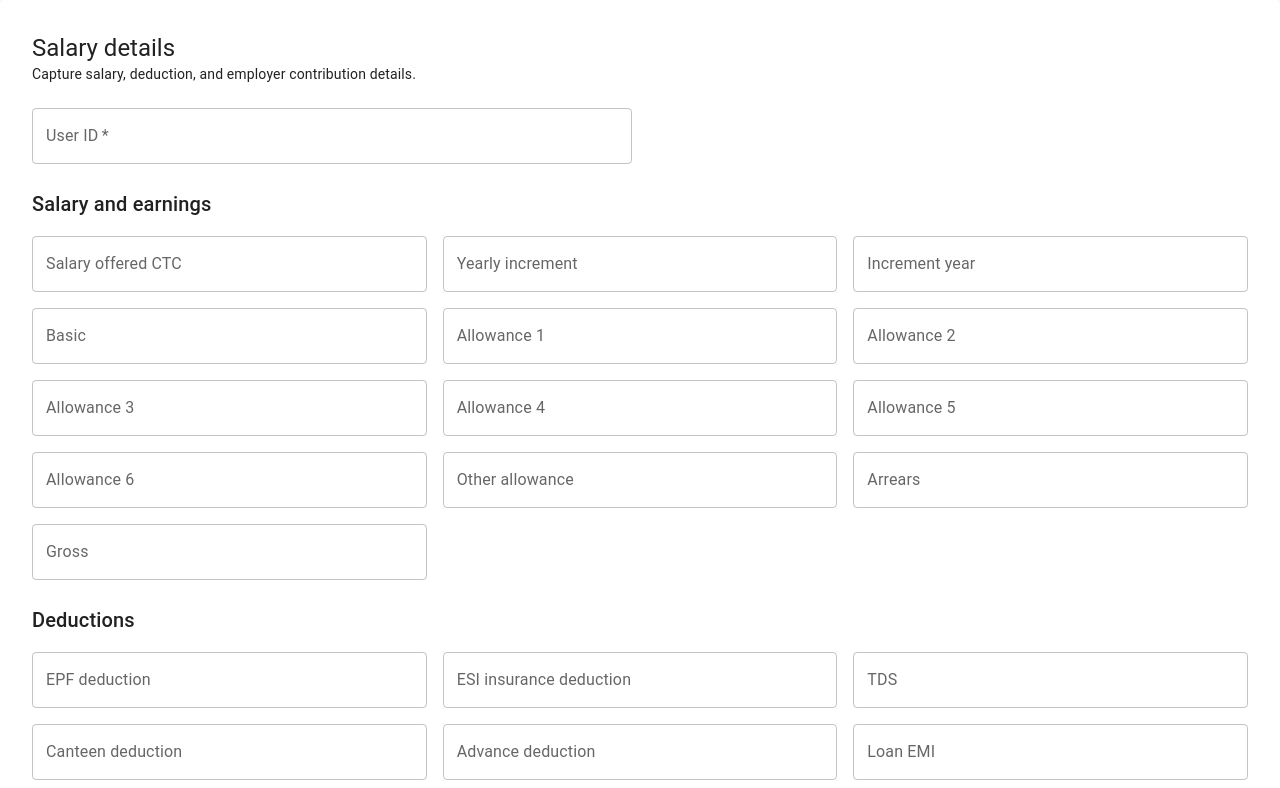
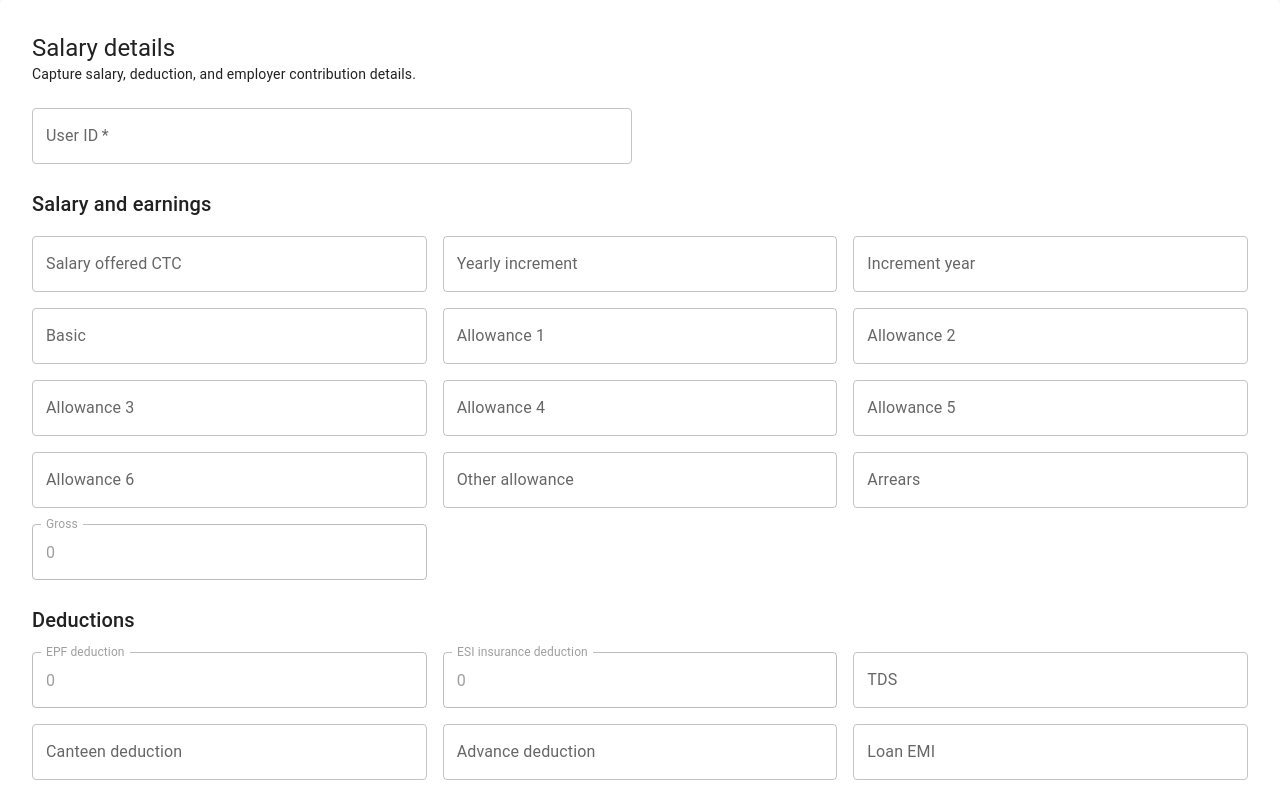
Before and after one commit to navashaka/Projecto, a React (Vite) app in the folder frontend/: page /salary/create in a window 1280 px wide. Shown: the top 788 px of the page. Built offline with nearby package versions, Linux system fonts and the light colour scheme.

Commit message:
Add automatic salary calculations

```diff
--- a/frontend/src/modules/admin/AdminResourcePage.tsx
+++ b/frontend/src/modules/admin/AdminResourcePage.tsx
@@ -26,6 +26,17 @@ import type { AdminField, AdminRecord, AdminResource } from './types'
 
 type FormValue = string | number | boolean | undefined
 type FormValues = Record<string, FormValue>
+
+const salaryCalculatedFields = new Set([
+	'gross',
+	'epf_deduction',
+	'esi_insurance_deduction',
+	'total_deductions',
+	'net_salary',
+	'epf_employer_share',
+	'esi_employer_share',
+	'total_ctc',
+])
 
 function defaultValues(resource: AdminResource): FormValues {
 	return Object.fromEntries(
@@ -56,6 +67,118 @@ function displayValue(value: unknown) {
 	}
 
 	return String(value)
+}
+
+function roundValue(value: number) {
+	return Math.round(value)
+}
+
+function getNumber(values: FormValues, name: string) {
+	const value = values[name]
+
+	return typeof value === 'number' && !Number.isNaN(value)
+		? value
+		: 0
+}
+
+function calculateSalary(values: FormValues): FormValues {
+	const basic = getNumber(values, 'basic')
+
+	const allowances =
+		getNumber(values, 'allowance1') +
+		getNumber(values, 'allowance2') +
+		getNumber(values, 'allowance3') +
+		getNumber(values, 'allowance4') +
+		getNumber(values, 'allowance5') +
+		getNumber(values, 'allowance6') +
+		getNumber(values, 'other_allowance')
+
+	// Basic + allowances = Gross
+	const gross = roundValue(basic + allowances)
+
+	// Employee EPF = 12% of Basic
+	const epfDeduction = roundValue(basic * 0.12)
+
+	// Employee ESI = 0.75% of Gross when Gross <= 21000
+	const esiDeduction =
+		gross <= 21000 ? roundValue(gross * 0.0075) : 0
+
+	const tds = getNumber(values, 'tds')
+	const canteenDeduction = getNumber(values, 'canteen_deduction')
+	const advanceDeduction = getNumber(values, 'advance_deduction')
+	const loanEmi = getNumber(values, 'loan_emi')
+	const otherDeduction = getNumber(values, 'other_deduction')
+
+	// Total deductions
+	const totalDeductions = roundValue(
+		epfDeduction +
+			esiDeduction +
+			tds +
+			canteenDeduction +
+			advanceDeduction +
+			loanEmi +
+			otherDeduction,
+	)
+
+	// Gross - total deductions = Net salary
+	const netSalary = roundValue(gross - totalDeductions)
+
+	// Employer EPF = 3.67% of Basic
+	const employerEpf = roundValue(basic * 0.0367)
+
+	// Employer EPS = 8.33% of Basic
+	// No separate EPS DB field exists, so include it directly in Total CTC.
+	const employerEps = roundValue(basic * 0.0833)
+
+	// Employer ESI = 3.25% of Gross when Gross <= 21000
+	const employerEsi =
+		gross <= 21000 ? roundValue(gross * 0.0325) : 0
+
+	const insuranceEmployerShare = getNumber(
+		values,
+		'insurance_employer_share',
+	)
+
+	const transportAllowance = getNumber(
+		values,
+		'transport_allowance',
+	)
+
+	const canteenAllowance = getNumber(
+		values,
+		'canteen_allowance',
+	)
+
+	const bonus = getNumber(values, 'bonus')
+
+	const otherEmployerContribution = getNumber(
+		values,
+		'other_employer_contribution',
+	)
+
+	// CTC = Gross + employer contributions + bonus + other contributions
+	const totalCtc = roundValue(
+		gross +
+			employerEpf +
+			employerEps +
+			employerEsi +
+			insuranceEmployerShare +
+			transportAllowance +
+			canteenAllowance +
+			bonus +
+			otherEmployerContribution,
+	)
+
+	return {
+		gross,
+		epf_deduction: epfDeduction,
+		esi_insurance_deduction: esiDeduction,
+		total_deductions: totalDeductions,
+		net_salary: netSalary,
+		epf_employer_share: employerEpf,
+		esi_employer_share: employerEsi,
+		total_ctc: totalCtc,
+	}
 }
 
 function AdminResourcePage() {
@@ -125,6 +248,8 @@ function AdminResourcePage() {
 		)
 	}
 
+	const isSalaryDetails = resource.key === 'salary-details'
+
 	const openAdd = () => {
 		setEditingRecord(null)
 		setFormValues(defaultValues(resource))
@@ -157,6 +282,13 @@ function AdminResourcePage() {
 		field: AdminField,
 		value: string,
 	) => {
+		if (
+			isSalaryDetails &&
+			salaryCalculatedFields.has(field.name)
+		) {
+			return
+		}
+
 		let parsedValue: FormValue
 
 		if (field.kind === 'number') {
@@ -168,19 +300,41 @@ function AdminResourcePage() {
 			parsedValue = value
 		}
 
-		setFormValues((current) => ({
+		setFormValues((current) => {
+			const updatedValues = {
 				...current,
 				[field.name]: parsedValue,
-		}))
+			}
+
+			if (isSalaryDetails) {
+				return {
+					...updatedValues,
+					...calculateSalary(updatedValues),
+				}
+			}
+
+			return updatedValues
+		})
 	}
 
 	const saveRecord = async () => {
+		let valuesToSave = formValues
+
+		if (isSalaryDetails) {
+			valuesToSave = {
+				...formValues,
+				...calculateSalary(formValues),
+			}
+
+			setFormValues(valuesToSave)
+		}
+
 		const missingField = resource.fields.find(
 			(field) =>
 				field.required &&
 				(
-					formValues[field.name] === '' ||
-					formValues[field.name] === undefined
+					valuesToSave[field.name] === '' ||
+					valuesToSave[field.name] === undefined
 				),
 		)
 
@@ -194,8 +348,8 @@ function AdminResourcePage() {
 		const invalidNumber = resource.fields.some(
 			(field) =>
 				field.kind === 'number' &&
-				typeof formValues[field.name] === 'number' &&
-				Number.isNaN(formValues[field.name]),
+				typeof valuesToSave[field.name] === 'number' &&
+				Number.isNaN(valuesToSave[field.name] as number),
 		)
 
 		if (invalidNumber) {
@@ -209,12 +363,12 @@ function AdminResourcePage() {
 			resource.fields
 				.filter(
 					(field) =>
-						formValues[field.name] !== undefined &&
-						formValues[field.name] !== '',
+						valuesToSave[field.name] !== undefined &&
+						valuesToSave[field.name] !== '',
 				)
 				.map((field) => [
 					field.name,
-					formValues[field.name],
+					valuesToSave[field.name],
 				]),
 		)
 
@@ -468,7 +622,14 @@ function AdminResourcePage() {
 						sx={{ pt: 1 }}
 					>
 						{resource.fields.map(
-							(field) => (
+							(field) => {
+								const isCalculated =
+									isSalaryDetails &&
+									salaryCalculatedFields.has(
+										field.name,
+									)
+
+								return (
 									<Grid
 										key={field.name}
 										size={{
@@ -518,6 +679,9 @@ function AdminResourcePage() {
 												] ?? ''
 											}
 											variant="outlined"
+											disabled={
+												isCalculated
+											}
 										>
 											{field.kind ===
 												'boolean' && (
@@ -533,7 +697,8 @@ function AdminResourcePage() {
 											)}
 										</TextField>
 									</Grid>
-							),
+								)
+							},
 						)}
 					</Grid>
 				</DialogContent>
--- a/frontend/src/modules/hr/components/salary/SalaryDetailsForm.tsx
+++ b/frontend/src/modules/hr/components/salary/SalaryDetailsForm.tsx
@@ -1,6 +1,7 @@
 import { zodResolver } from '@hookform/resolvers/zod'
 import { Button, Grid, Paper, Stack, TextField, Typography } from '@mui/material'
-import { useForm } from 'react-hook-form'
+import { useEffect } from 'react'
+import { useForm, useWatch } from 'react-hook-form'
 import { z } from 'zod'
 
 const decimalSchema = (label: string) =>
@@ -62,6 +63,7 @@ type NumericField = {
 	name: keyof Omit<SalaryDetailsFormData, 'user_id'>
 	label: string
 	integer?: boolean
+	calculated?: boolean
 }
 
 const salaryFields: NumericField[] = [
@@ -77,36 +79,42 @@ const salaryFields: NumericField[] = [
 	{ name: 'allowance6', label: 'Allowance 6' },
 	{ name: 'other_allowance', label: 'Other allowance' },
 	{ name: 'arrears', label: 'Arrears' },
-	{ name: 'gross', label: 'Gross' },
+	{ name: 'gross', label: 'Gross', calculated: true },
 ]
 
 const deductionFields: NumericField[] = [
-	{ name: 'epf_deduction', label: 'EPF deduction' },
-	{ name: 'esi_insurance_deduction', label: 'ESI insurance deduction' },
+	{ name: 'epf_deduction', label: 'EPF deduction', calculated: true },
+	{ name: 'esi_insurance_deduction', label: 'ESI insurance deduction', calculated: true },
 	{ name: 'tds', label: 'TDS' },
 	{ name: 'canteen_deduction', label: 'Canteen deduction' },
 	{ name: 'advance_deduction', label: 'Advance deduction' },
 	{ name: 'loan_emi', label: 'Loan EMI' },
 	{ name: 'other_deduction', label: 'Other deduction' },
-	{ name: 'total_deductions', label: 'Total deductions' },
-	{ name: 'net_salary', label: 'Net salary' },
+	{ name: 'total_deductions', label: 'Total deductions', calculated: true },
+	{ name: 'net_salary', label: 'Net salary', calculated: true },
 ]
 
 const contributionFields: NumericField[] = [
-	{ name: 'epf_employer_share', label: 'EPF employer share' },
-	{ name: 'esi_employer_share', label: 'ESI employer share' },
+	{ name: 'epf_employer_share', label: 'EPF employer share', calculated: true },
+	{ name: 'esi_employer_share', label: 'ESI employer share', calculated: true },
 	{ name: 'insurance_employer_share', label: 'Insurance employer share' },
 	{ name: 'transport_allowance', label: 'Transport allowance' },
 	{ name: 'canteen_allowance', label: 'Canteen allowance' },
 	{ name: 'bonus', label: 'Bonus' },
 	{ name: 'other_employer_contribution', label: 'Other employer contribution' },
-	{ name: 'total_ctc', label: 'Total CTC' },
+	{ name: 'total_ctc', label: 'Total CTC', calculated: true },
 ]
+
+const roundValue = (value: number) => Math.round(value)
+
+const getValue = (value: number | undefined) => value ?? 0
 
 function SalaryDetailsForm() {
 	const {
 		register,
 		handleSubmit,
+		control,
+		setValue,
 		formState: { errors },
 	} = useForm<SalaryDetailsFormData>({
 		resolver: zodResolver(salaryDetailsSchema),
@@ -145,7 +153,123 @@ function SalaryDetailsForm() {
 		},
 	})
 
-	const onSubmit = (_data: SalaryDetailsFormData) => undefined
+	const values = useWatch({ control })
+
+	useEffect(() => {
+		const basic = getValue(values.basic)
+
+		const allowances =
+			getValue(values.allowance1) +
+			getValue(values.allowance2) +
+			getValue(values.allowance3) +
+			getValue(values.allowance4) +
+			getValue(values.allowance5) +
+			getValue(values.allowance6) +
+			getValue(values.other_allowance)
+
+		// Gross = Basic + Allowances
+		const gross = roundValue(basic + allowances)
+
+		setValue('gross', gross)
+
+		// Employee EPF = 12% of Basic
+		const epf = roundValue(basic * 0.12)
+		setValue('epf_deduction', epf)
+
+		// Employee ESI = 0.75% of Gross, only when Gross <= 21000
+		const esi = gross <= 21000 ? roundValue(gross * 0.0075) : 0
+		setValue('esi_insurance_deduction', esi)
+
+		// Total deductions
+		const totalDeductions = roundValue(
+			epf +
+				esi +
+				getValue(values.tds) +
+				getValue(values.canteen_deduction) +
+				getValue(values.advance_deduction) +
+				getValue(values.loan_emi) +
+				getValue(values.other_deduction),
+		)
+
+		setValue('total_deductions', totalDeductions)
+
+		// Net salary
+		const netSalary = roundValue(gross - totalDeductions)
+		setValue('net_salary', netSalary)
+
+		// Employer EPF = 3.67% of Basic
+		const employerEpf = roundValue(basic * 0.0367)
+		setValue('epf_employer_share', employerEpf)
+
+		// Employer ESI = 3.25% of Gross, only when Gross <= 21000
+		const employerEsi =
+			gross <= 21000 ? roundValue(gross * 0.0325) : 0
+		setValue('esi_employer_share', employerEsi)
+
+		// Total CTC
+		const totalCtc = roundValue(
+			gross +
+				employerEpf +
+				getValue(values.epf_employer_share) * 0 +
+				employerEsi +
+				getValue(values.insurance_employer_share) +
+				getValue(values.transport_allowance) +
+				getValue(values.canteen_allowance) +
+				getValue(values.bonus) +
+				getValue(values.other_employer_contribution),
+		)
+
+		setValue('total_ctc', totalCtc)
+	}, [
+		values.basic,
+		values.allowance1,
+		values.allowance2,
+		values.allowance3,
+		values.allowance4,
+		values.allowance5,
+		values.allowance6,
+		values.other_allowance,
+		values.tds,
+		values.canteen_deduction,
+		values.advance_deduction,
+		values.loan_emi,
+		values.other_deduction,
+		values.insurance_employer_share,
+		values.transport_allowance,
+		values.canteen_allowance,
+		values.bonus,
+		values.other_employer_contribution,
+		setValue,
+	])
+
+	const onSubmit = (data: SalaryDetailsFormData) => {
+		console.log('Salary details:', data)
+	}
+
+	const renderField = ({
+		name,
+		label,
+		integer,
+		calculated,
+	}: NumericField) => (
+		<Grid key={name} size={{ xs: 12, sm: 6, md: 4 }}>
+			<TextField
+				{...register(name, {
+					setValueAs: (value) =>
+						value === '' ? undefined : Number(value),
+				})}
+				error={!!errors[name]}
+				helperText={errors[name]?.message}
+				label={label}
+				type="number"
+				slotProps={{
+					htmlInput: { step: integer ? 1 : '0.01' },
+				}}
+				fullWidth
+				disabled={calculated}
+			/>
+		</Grid>
+	)
 
 	return (
 		<Paper
@@ -182,25 +306,9 @@ function SalaryDetailsForm() {
 				].map(({ title, fields }) => (
 					<Stack key={title} spacing={2}>
 						<Typography variant="h6">{title}</Typography>
+
 						<Grid container spacing={2}>
-							{fields.map(({ name, label, integer }) => (
-								<Grid key={name} size={{ xs: 12, sm: 6, md: 4 }}>
-									<TextField
-										{...register(name, {
-											setValueAs: (value) =>
-												value === '' ? undefined : Number(value),
-										})}
-										error={!!errors[name]}
-										helperText={errors[name]?.message}
-										label={label}
-										type="number"
-										slotProps={{
-											htmlInput: { step: integer ? 1 : '0.01' },
-										}}
-										fullWidth
-									/>
-								</Grid>
-							))}
+							{fields.map(renderField)}
 						</Grid>
 					</Stack>
 				))}
```
Lines whose indentation alone changed are shown as unchanged.
